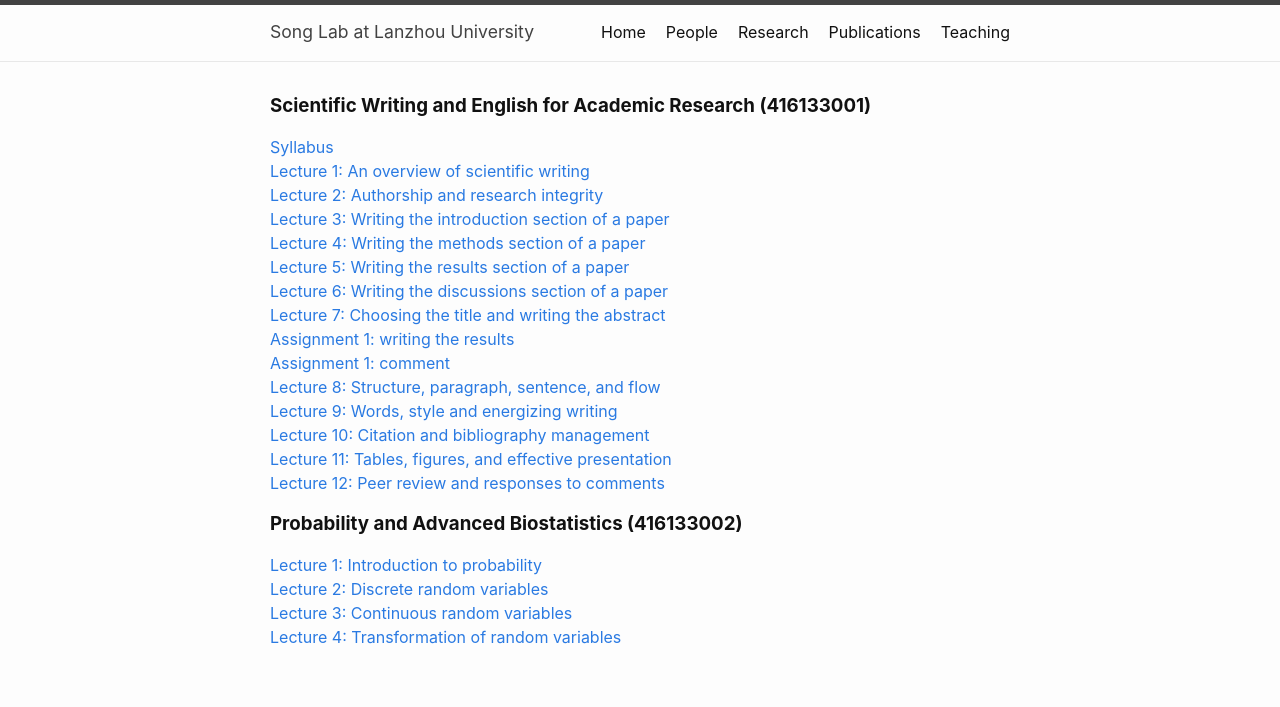
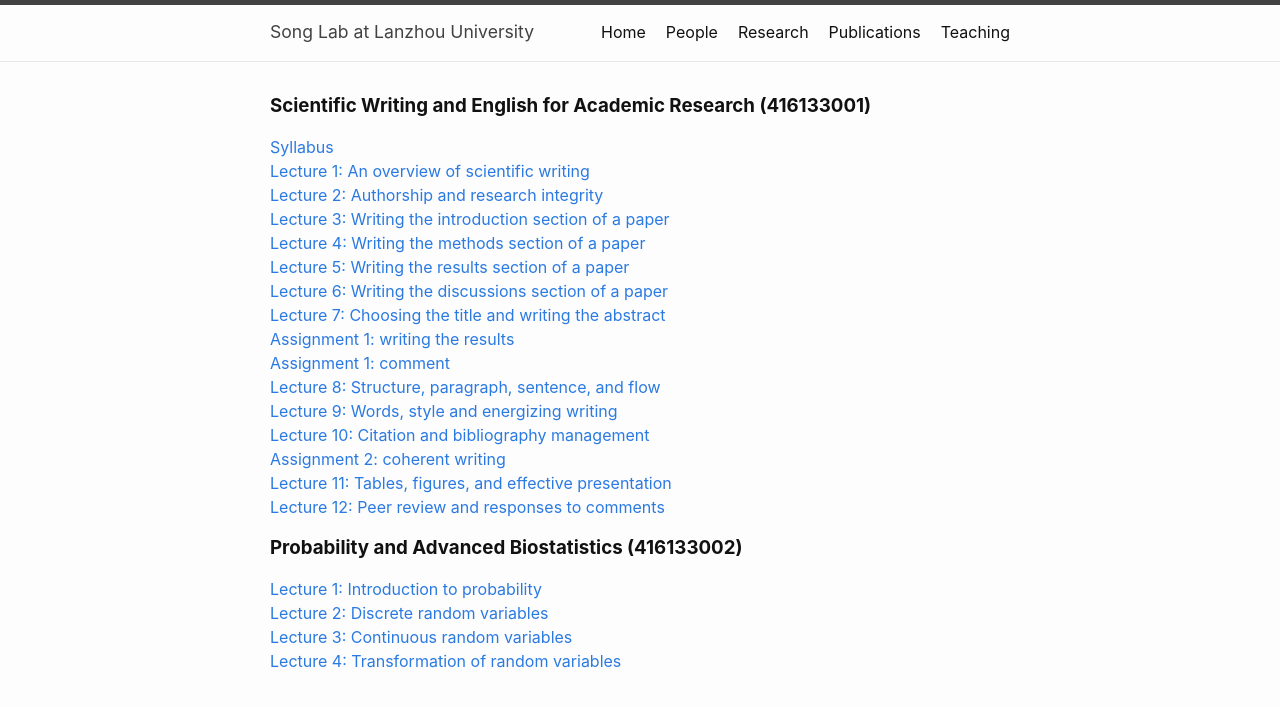
Before and after one commit to chaosonglab/chaosonglab.github.io, a Jekyll site: the page built from teaching.md, in a window 1280 px wide. Shown: the top 707 px of the page. Built offline with Jekyll 4.4.1, drawn with Linux system fonts in a browser that asks for light colours.

Commit message:
Update teaching.md

```diff
--- a/teaching.md
+++ b/teaching.md
@@ -19,6 +19,7 @@ permalink: /teaching/
 [Lecture 8: Structure, paragraph, sentence, and flow](/files/course_materials/sci_writing/Lecture8_sentence.pdf) \
 [Lecture 9: Words, style and energizing writing](/files/course_materials/sci_writing/Lecture9_words.pdf) \
 [Lecture 10: Citation and bibliography management](/files/course_materials/sci_writing/Lecture10_bibliography.pdf) \
+[Assignment 2: coherent writing](/files/course_materials/sci_writing/Assignment_2.pdf) \
 [Lecture 11: Tables, figures, and effective presentation](/files/course_materials/sci_writing/Lecture11_figures.pdf) \
 [Lecture 12: Peer review and responses to comments](/files/course_materials/sci_writing/Lecture12_review.pdf)
 
```
